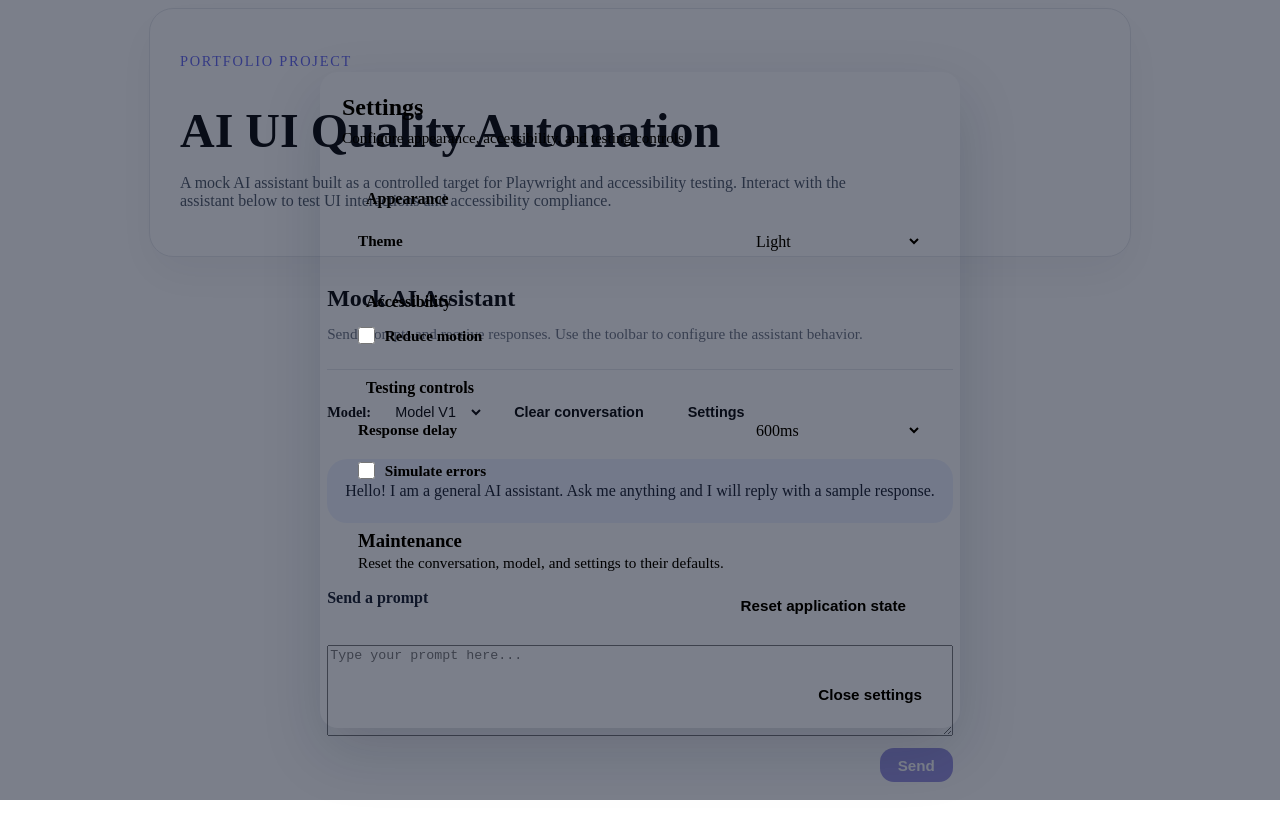
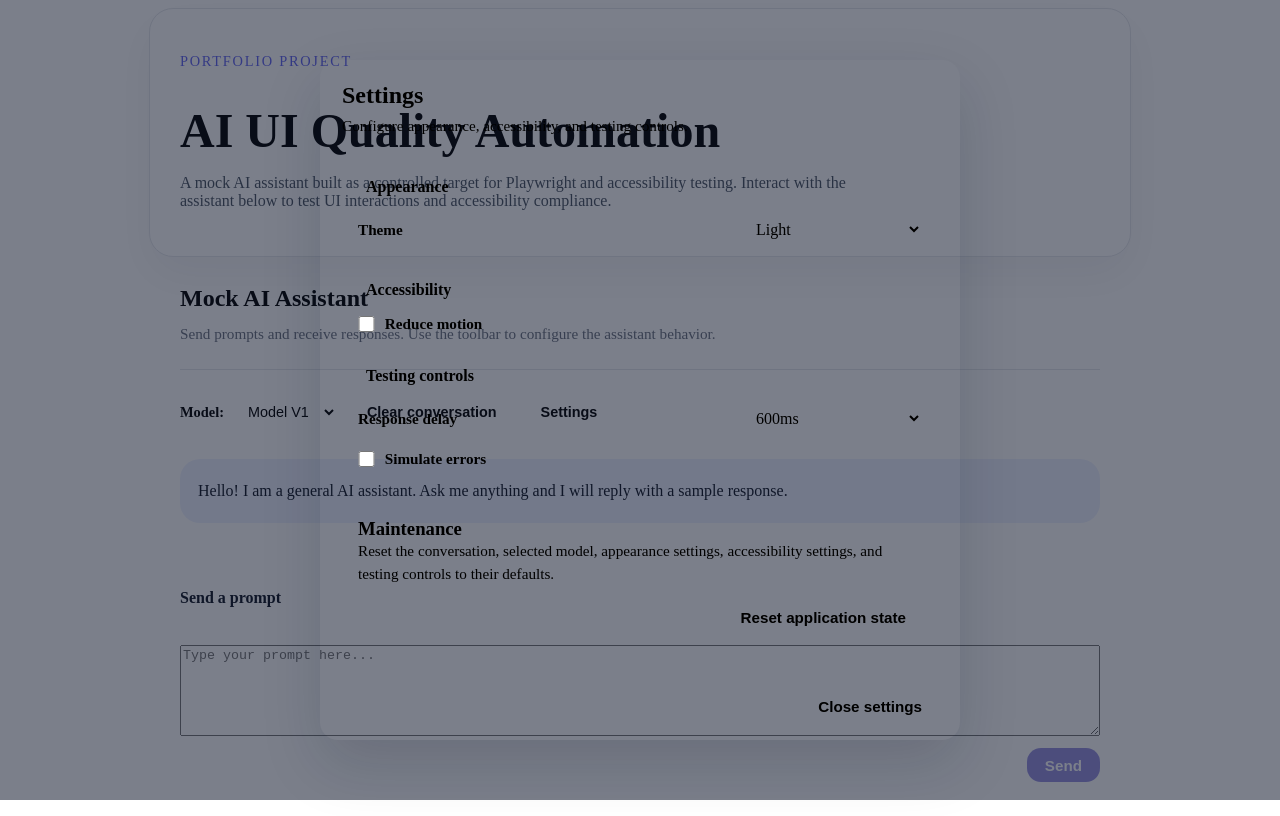
Before and after one commit to silaslangley1486-afk/ai-ui-quality-automation, a Vue app: page / in a window 1280 px wide. Both pictures are taken after a click on the button "Settings". Built offline with nearby package versions, Linux system fonts and the light colour scheme; the HTML template or start-up script is replaced by a standard one.

Commit message:
Add Accessibility Improvements

```diff
--- a/src/App.vue
+++ b/src/App.vue
@@ -12,7 +12,7 @@
 			</div>
 		</header>
 
-		<main id="main-content" class="app-shell">
+		<main id="main-content" class="app-shell" tabindex="-1">
 			<ChatInterface />
 		</main>
 	</div>
@@ -43,6 +43,10 @@
 
 	.skip-link:focus {
 		top: 6px;
+	}
+
+	.app-shell:focus {
+		outline: none;
 	}
 
 	.page-header {
@@ -85,5 +89,6 @@
 		flex: 1;
 		display: grid;
 		gap: 28px;
+		width: 100%;
 	}
 </style>
--- a/src/components/ChatInterface.vue
+++ b/src/components/ChatInterface.vue
@@ -1,5 +1,14 @@
 <template>
 	<div class="chat-interface">
+		<p class="sr-only" role="status" aria-live="polite" aria-atomic="true">
+			{{ statusMessage }}
+		</p>
+
+		<div
+			class="chat-content"
+			:inert="settingsOpen ? true : undefined"
+			:aria-hidden="settingsOpen ? 'true' : undefined"
+		>
 			<section class="chat-section" aria-labelledby="chat-heading">
 				<div class="chat-header">
 					<div class="chat-header-info">
@@ -19,15 +28,14 @@
 							</select>
 						</div>
 
-					<button class="clear-button" type="button" @click="clearConversation">
+						<button class="clear-button" type="button" @click="handleClearConversation">
 							Clear conversation
 						</button>
 
 						<button
 							type="button"
 							class="settings-button"
-						@click="settingsOpen = !settingsOpen"
-						aria-label="Open settings"
+							@click="settingsOpen = true"
 							:aria-expanded="settingsOpen"
 							aria-controls="settings-panel"
 							ref="settingsButton"
@@ -35,6 +43,82 @@
 							Settings
 						</button>
 					</div>
+				</div>
+
+				<div
+					role="log"
+					aria-live="polite"
+					aria-label="Conversation history"
+					aria-atomic="false"
+				>
+					<ul class="conversation-list" data-testid="message-list">
+						<li
+							v-for="message in messages"
+							:key="message.id"
+							:class="['message', message.role, message.state]"
+							:data-testid="message.role === 'assistant' ? 'assistant-message' : 'user-message'"
+						>
+							<div class="message-content">
+								<p class="sr-only">
+									{{ message.role === 'assistant' ? 'Assistant message' : 'User message' }}
+								</p>
+
+								<template v-if="message.role === 'assistant' && message.state === 'loading'">
+									<div
+										role="status"
+										aria-live="polite"
+										aria-atomic="true"
+										class="assistant-loading"
+										data-testid="loading-indicator"
+									>
+										<span v-if="!reducedMotionEnabled" class="spinner" aria-hidden="true"></span>
+										<span>Processing your request…</span>
+									</div>
+								</template>
+
+								<template v-else-if="message.role === 'assistant' && message.state === 'error'">
+									<p>{{ message.content }}</p>
+
+									<button
+										type="button"
+										class="retry-button"
+										@click="handleRetryMessage(message.id)"
+									>
+										Retry
+									</button>
+								</template>
+
+								<template v-else>
+									<p>{{ message.content }}</p>
+								</template>
+							</div>
+						</li>
+					</ul>
+				</div>
+			</section>
+
+			<form class="composer" @submit.prevent="submitPrompt">
+				<label class="composer-label" for="prompt-input">Send a prompt</label>
+
+				<p id="prompt-help" class="sr-only">
+					Enter a message for the mock AI assistant. Press the Send button to submit.
+				</p>
+
+				<textarea
+					id="prompt-input"
+					v-model="prompt"
+					placeholder="Type your prompt here..."
+					rows="4"
+					:readonly="isLoading"
+					aria-describedby="prompt-help"
+				></textarea>
+
+				<div class="composer-actions">
+					<button type="submit" class="send-button" :disabled="isSendDisabled">
+						{{ isLoading ? 'Sending…' : 'Send' }}
+					</button>
+				</div>
+			</form>
 		</div>
 
 		<div
@@ -49,70 +133,9 @@
 				v-model:responseDelay="responseDelay"
 				v-model:errorSimulationEnabled="errorSimulationEnabled"
 				@close="closeSettings"
-					@reset="resetApplicationState"
+				@reset="handleResetApplicationState"
 			/>
 		</div>
-
-			<div role="log" aria-live="polite" aria-label="Conversation history">
-				<ul class="conversation-list" data-testid="message-list">
-					<li
-						v-for="message in messages"
-						:key="message.id"
-						:class="['message', message.role, message.state]"
-						:aria-label="message.role === 'assistant' ? 'Assistant message' : 'User message'"
-						:data-testid="message.role === 'assistant' ? 'assistant-message' : 'user-message'"
-					>
-						<div class="message-content">
-							<template v-if="message.role === 'assistant' && message.state === 'loading'">
-								<div
-									role="status"
-									aria-live="polite"
-									class="assistant-loading"
-									data-testid="loading-indicator"
-								>
-									<span v-if="!reducedMotionEnabled" class="spinner" aria-hidden="true"></span>
-									<span>Processing your request…</span>
-								</div>
-							</template>
-
-							<template v-else-if="message.role === 'assistant' && message.state === 'error'">
-								<p>{{ message.content }}</p>
-
-								<button
-									type="button"
-									class="retry-button"
-									@click="retryMessage(message.id)"
-								>
-									Retry
-								</button>
-							</template>
-
-							<template v-else>
-								<p>{{ message.content }}</p>
-							</template>
-						</div>
-					</li>
-				</ul>
-			</div>
-		</section>
-
-		<form class="composer" @submit.prevent="handleSubmit">
-			<label class="composer-label" for="prompt-input">Send a prompt</label>
-
-			<textarea
-				id="prompt-input"
-				v-model="prompt"
-				placeholder="Type your prompt here..."
-				rows="4"
-				:disabled="isLoading">
-			</textarea>
-
-			<div class="composer-actions">
-				<button type="submit" class="send-button" :disabled="isSendDisabled">
-					{{ isLoading ? 'Sending…' : 'Send' }}
-				</button>
-			</div>
-		</form>
 	</div>
 </template>
 
@@ -123,6 +146,7 @@
 
 	const settingsOpen = ref(false);
 	const settingsButton = ref<HTMLButtonElement | null>(null);
+	const statusMessage = ref('');
 
 	const {
 		prompt,
@@ -140,8 +164,37 @@
 		resetApplicationState,
 	} = useChat();
 
+	const announce = (message: string) => {
+		statusMessage.value = '';
+
+		window.setTimeout(() => {
+			statusMessage.value = message;
+		}, 0);
+	};
+
 	const closeSettings = () => {
 		settingsOpen.value = false;
+	};
+
+	const submitPrompt = () => {
+		handleSubmit();
+		announce('Prompt sent.');
+	};
+
+	const handleClearConversation = () => {
+		clearConversation();
+		announce('Conversation cleared.');
+	};
+
+	const handleRetryMessage = (messageId: string) => {
+		retryMessage(messageId);
+		announce('Retrying assistant response.');
+	};
+
+	const handleResetApplicationState = () => {
+		resetApplicationState();
+		closeSettings();
+		announce('Application state reset to defaults.');
 	};
 
 	watch(settingsOpen, (open) => {
@@ -152,9 +205,22 @@
 </script>
 
 <style scoped>
-	.chat-interface {
+	.chat-interface,
+	.chat-content {
 		display: grid;
 		gap: 28px;
+	}
+
+	.sr-only {
+		position: absolute;
+		width: 1px;
+		height: 1px;
+		padding: 0;
+		margin: -1px;
+		overflow: hidden;
+		clip: rect(0, 0, 0, 0);
+		white-space: nowrap;
+		border: 0;
 	}
 
 	.chat-section {
@@ -213,21 +279,7 @@
 		cursor: pointer;
 	}
 
-	.clear-button {
-		padding: 8px 14px;
-		border-radius: 8px;
-		border: 1px solid var(--border);
-		background: var(--control-bg);
-		color: var(--text);
-		font-size: 0.9rem;
-		font-weight: 600;
-		cursor: pointer;
-	}
-
-	.clear-button:hover {
-		background: var(--control-hover);
-	}
-
+	.clear-button,
 	.settings-button {
 		padding: 8px 14px;
 		border-radius: 8px;
@@ -239,13 +291,9 @@
 		cursor: pointer;
 	}
 
+	.clear-button:hover,
 	.settings-button:hover {
 		background: var(--control-hover);
-	}
-
-	.settings-button:focus-visible {
-		outline: 2px solid var(--accent);
-		outline-offset: 2px;
 	}
 
 	.modal-overlay {
@@ -258,17 +306,9 @@
 		background: rgba(15, 23, 42, 0.55);
 	}
 
-	.clear-button:hover,
-	.settings-button:hover {
-		background: var(--control-hover);
-	}
-
 	.model-select:focus-visible,
-	.field-row select:focus-visible,
 	.clear-button:focus-visible,
 	.settings-button:focus-visible,
-	.close-settings:focus-visible,
-	.reset-state-button:focus-visible,
 	.retry-button:focus-visible,
 	.send-button:focus-visible,
 	textarea:focus-visible {
@@ -325,26 +365,6 @@
 		background: var(--surface);
 	}
 
-	.message-meta {
-		display: flex;
-		gap: 8px;
-		align-items: center;
-	}
-
-	.message-role {
-		font-size: 0.9rem;
-		font-weight: 700;
-		color: #111827;
-	}
-
-	.message-state {
-		font-size: 0.8rem;
-		font-weight: 700;
-		color: #dc2626;
-		text-transform: uppercase;
-		letter-spacing: 0.05em;
-	}
-
 	.message p {
 		margin: 0;
 		color: #111827;
@@ -352,16 +372,6 @@
 	}
 
 	.retry-button {
-		/* align-self: start;
-		padding: 8px 14px;
-		border-radius: 8px;
-		border: none;
-		background: #f87171;
-		color: white;
-		font-size: 0.85rem;
-		font-weight: 600;
-		cursor: pointer; */
-
 		margin-top: 8px;
 		padding: 7px 12px;
 		border-radius: 8px;
@@ -385,6 +395,10 @@
 		font-size: 1rem;
 		font-weight: 600;
 		color: #111827;
+	}
+
+	textarea[readonly] {
+		cursor: progress;
 	}
 
 	.composer-actions {
@@ -424,6 +438,11 @@
 		animation: none;
 	}
 
+	@media (prefers-reduced-motion: reduce) {
+		.spinner {
+			animation: none;
+		}
+	}
 
 	@media (max-width: 640px) {
 		.chat-toolbar {
--- a/src/components/SettingsModal.vue
+++ b/src/components/SettingsModal.vue
@@ -80,10 +80,18 @@
 			<section class="maintenance-section" aria-labelledby="maintenance-heading">
 				<div>
 					<h3 id="maintenance-heading">Maintenance</h3>
-					<p>Reset the conversation, model, and settings to their defaults.</p>
+
+					<p id="reset-description">
+						Reset the conversation, selected model, appearance settings, accessibility settings, and testing controls to their defaults.
+					</p>
 				</div>
 
-				<button type="button" class="reset-state-button" @click="reset">
+				<button
+					type="button"
+					class="reset-state-button"
+					aria-describedby="reset-description"
+					@click="reset"
+				>
 					Reset application state
 				</button>
 			</section>
@@ -109,6 +117,7 @@
 		responseDelay: { type: Number, required: true },
 		errorSimulationEnabled: { type: Boolean, required: true },
 	});
+
 	const emit = defineEmits([
 		'close',
 		'reset',
```
Lines whose indentation alone changed are shown as unchanged.
